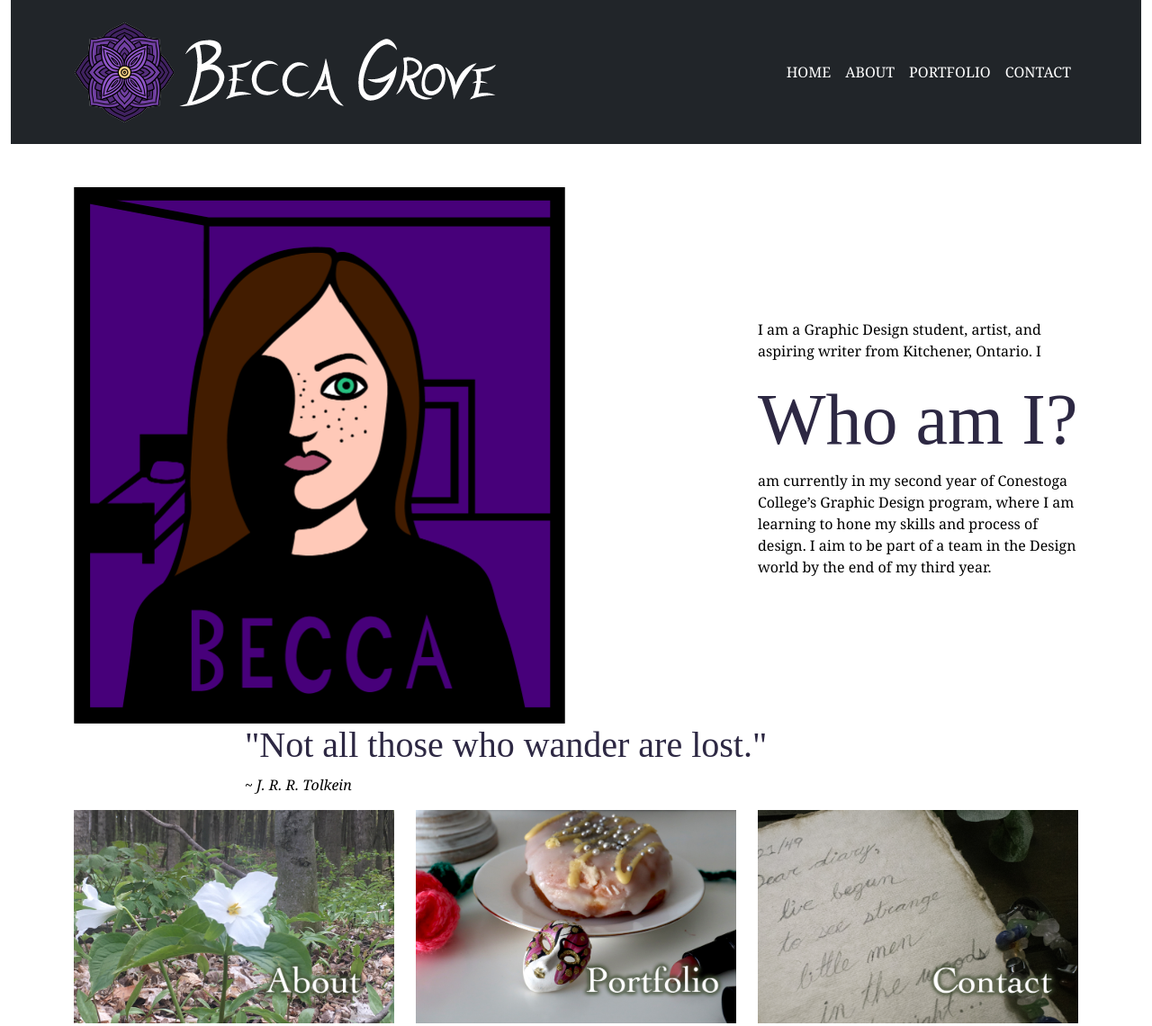
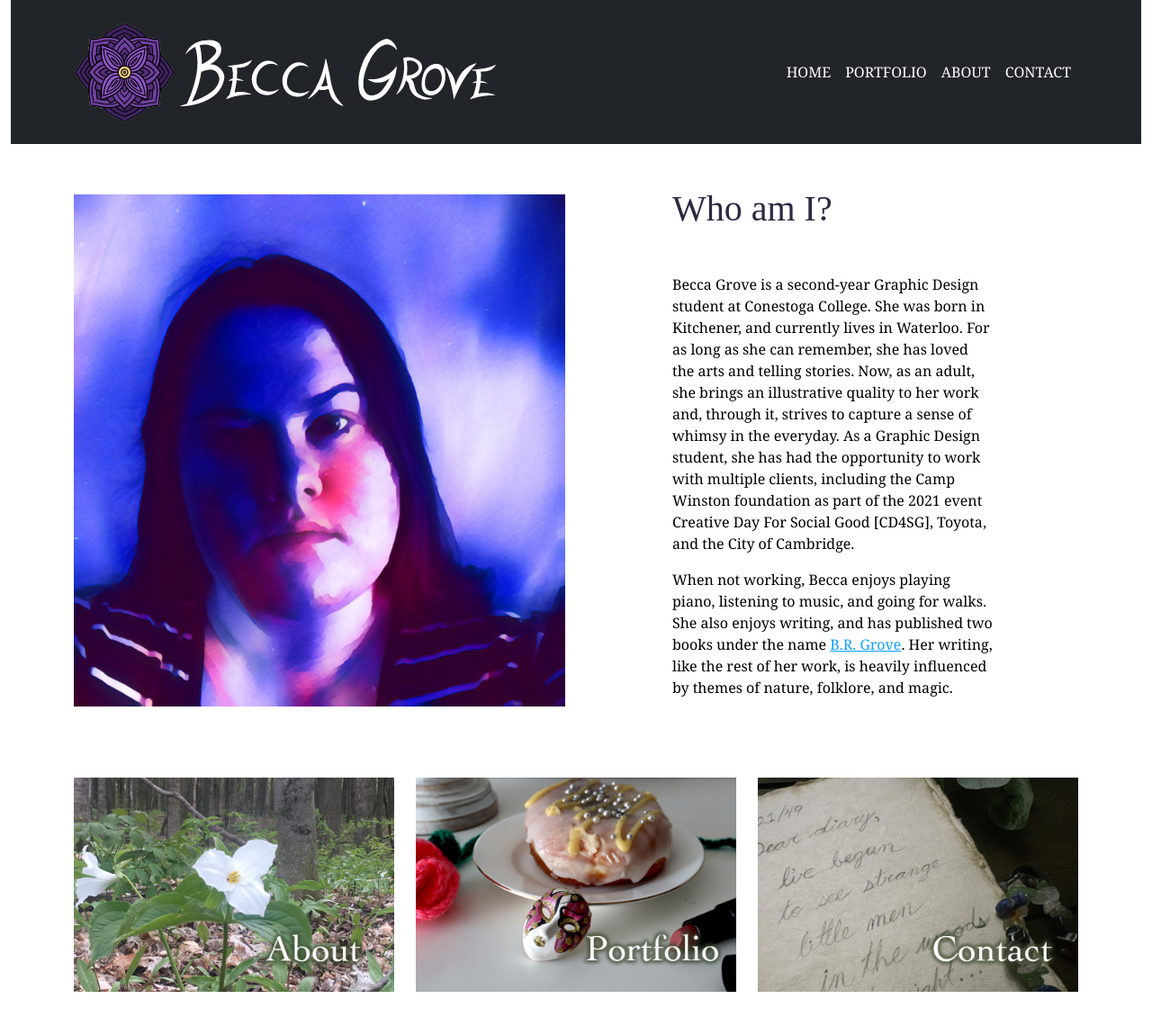
Before and after one commit to BGrove97/bgroveart.me, a plain HTML site: page index.html in a window 1280 px wide. Shown: the top 1140 px of the page at 90% size. Drawn offline with Linux system fonts and the light colour scheme.

Commit message:
Add files via upload

```diff
--- a/index.html
+++ b/index.html
@@ -18,8 +18,8 @@
                 <div class="collapse navbar-collapse" id="navbarSupportedContent">
                     <ul class="navbar-nav ms-auto mb-2 mb-lg-0">
                         <li class="nav-item"> <a class="nav-link active" aria-current="page" href="index.html">HOME</a> </li>
-                        <li class="nav-item"> <a class="nav-link" aria-current="page" href="about.html">ABOUT</a> </li>
                         <li class="nav-item"> <a class="nav-link" aria-current="page" href="portfolio.html">PORTFOLIO</a> </li>
+						<li class="nav-item"> <a class="nav-link" aria-current="page" href="about.html">ABOUT</a> </li>
                         <li class="nav-item"> <a class="nav-link" aria-current="page" href="contact.html">CONTACT</a> </li>
                     </ul>
                 </div>
@@ -32,22 +32,18 @@
                 <main>
                     <div class="row align-items-center">
                         <div class="col-sm-12 col-md-6">
-							<img src="assets/img/beccaselfie.png" class="img-fluid" alt="drawing-of-becca" />
+							<img src="assets/img/portrait.jpg" class="img-fluid" alt="drawing-of-becca" />
 
                         </div>
-						<div class="col-12 col-md-4 offset-md-2">
-						  <p>I am a Graphic Design student, artist, and aspiring writer from Kitchener, Ontario. I</p>
-						  <h1 class="display-1" style="font-family:cochin";"color:#2d2843">Who am I?</h1>
-						  <p> am currently in my second year of Conestoga College’s Graphic Design program, where I am learning to hone my skills and process of design. I aim to be part of a team in the Design world by the end of my third year.</p>
+						<div class="col-12 col-md-4 offset-md-1">
+						  <h1>Who am I?</h1>
+						  <p>&nbsp;&nbsp;</p>
+						  <p>Becca Grove is a second-year Graphic Design student at Conestoga College. She was born in Kitchener, and currently lives in Waterloo. For as long as she can remember, she has loved the arts and telling stories. Now, as an adult, she brings an illustrative quality to her work and, through it, strives to capture a sense of whimsy in the everyday. As a Graphic Design student, she has had the opportunity to work with multiple clients, including the Camp Winston foundation as part of the 2021 event Creative Day For Social Good [CD4SG], Toyota, and the City of Cambridge.</p>
+						  <p>When not working, Becca enjoys playing piano, listening to music, and going for walks. She also enjoys writing, and has published two books under the name <a href="https://bgroveauthor.wordpress.com/">B.R. Grove</a>. Her writing, like the rest of her work, is heavily influenced by themes of nature, folklore, and magic.</p>
 						</div>
                     </div>
 					<div class="row">
-						<div class="col-12 col-md-8 offset-md-2">
-							<blockquote>
-								<h1 style="font-family:cochin";"color:#2D2843">"Not all those who wander are lost."</h1>
-								<cite>~ J. R. R. Tolkein</cite>
-							</blockquote>
-						</div>
+						<p style="line-height:3.5em;">&nbsp;&nbsp;&nbsp;&nbsp;</p>
 					</div>
 					<div class="row">
 						<div class="col-12 col-md-4"><a href="about.html"><img src="assets/img/about.jpg" class="size300 img-fluid cover" alt=""></a></div>
```
Also changed, not shown: about.html (+3 -2 lines), contact.html (+0 -1 lines), portfolio.html (+2 -2 lines), project1.html (+1 -1 lines), project2.html (+2 -2 lines), project3.html (+4 -4 lines).
